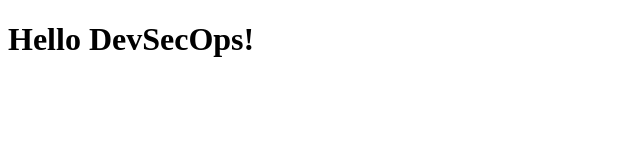
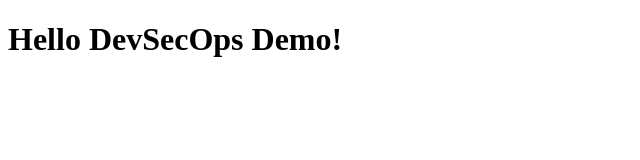
Before and after one commit to rsugumardeloitte/dev-experiment, a website: page index.html in a window 1280 px wide. Shown: the whole page, without its empty margins (0-640 px from the left). Drawn offline with nearby package versions, Linux system fonts and the light colour scheme.

Commit message:
Update index.html

```diff
--- a/index.html
+++ b/index.html
@@ -5,7 +5,7 @@
   <script src="node_modules/dompurify/dist/purify.min.js"></script>
 </head>
 <body>
-  <h1>Hello DevSecOps!</h1>
+  <h1>Hello DevSecOps Demo!</h1>
   <div id="output"></div>
  <script src="demo.js"></script>
 </body>
```
